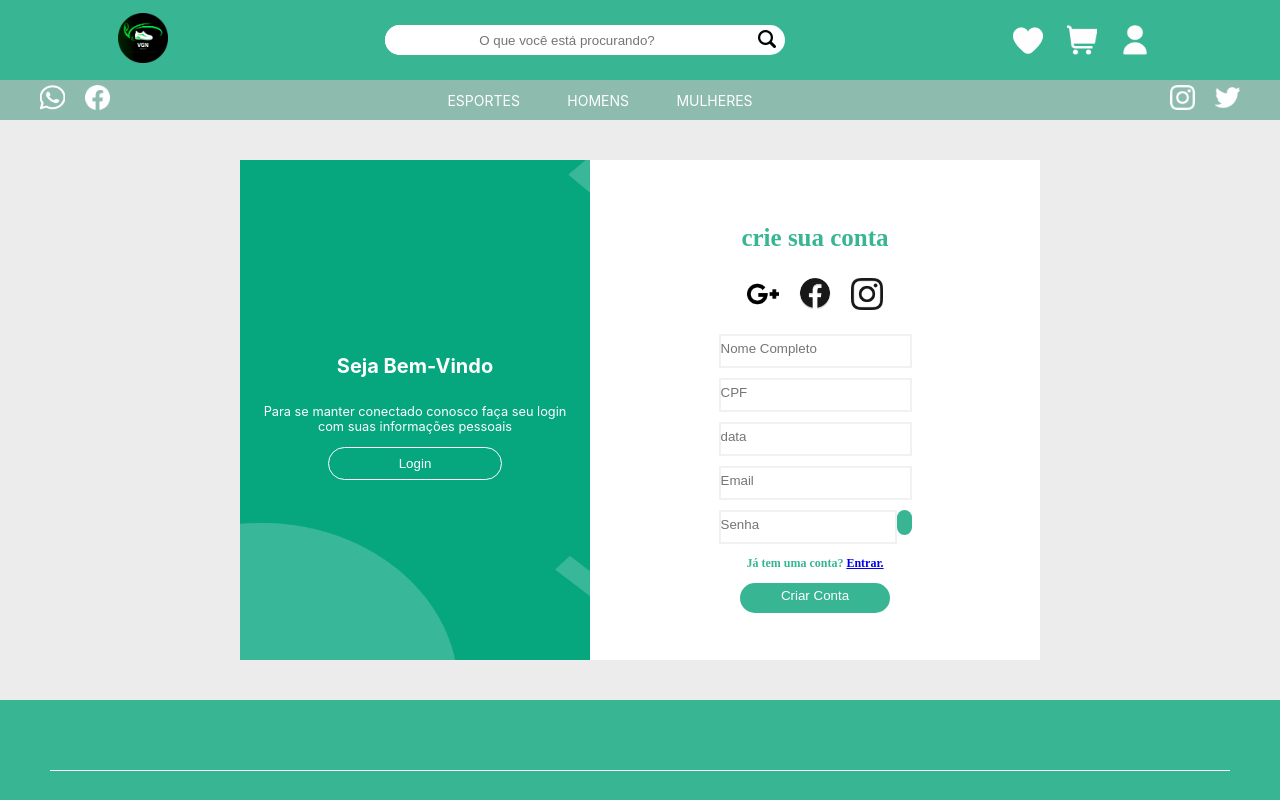
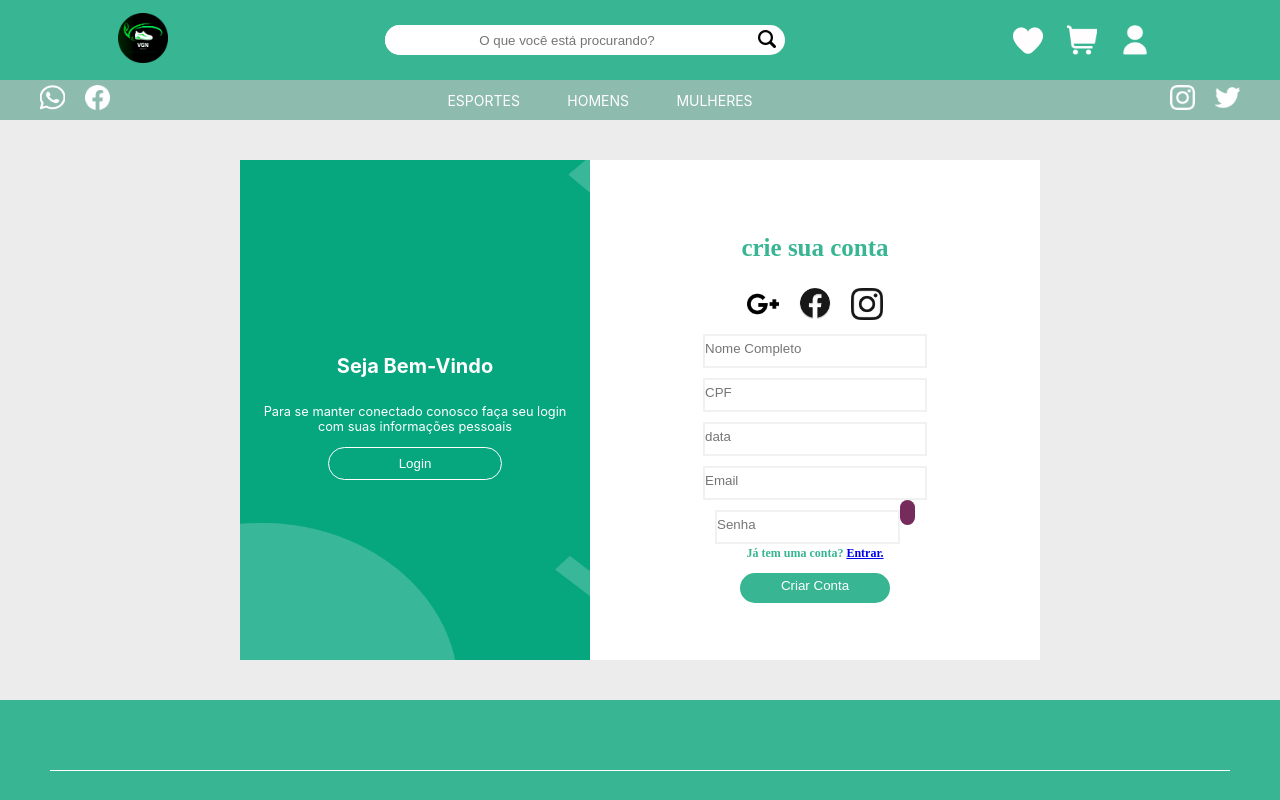
Before and after one commit to SRANDRADE18/TCC, a React (Create React App) app: page /Criar_Conta in a window 1280 px wide. Shown: the top 800 px of the page. Built offline with nearby package versions, Linux system fonts and the light colour scheme.

Commit message:
criar conta fru fru

```diff
--- a/src/user/Criar_conta/criar_conta.js
+++ b/src/user/Criar_conta/criar_conta.js
@@ -86,34 +86,37 @@ export default function Criar_conta() {
 
                     <div className='infos-cliente'>
 
-                        <input className='Input-criar_conta' type="search" placeholder='Nome Completo'value={nome} onChange={e => (setNome(e.target.value))} />
+                        <input className='Input-criar_conta' type="text" placeholder='Nome Completo'value={nome} onChange={e => (setNome(e.target.value))} />
 
-                        <input className='Input-criar_conta' type="search" placeholder='CPF' value={cpf} onChange={e => (setCpf(e.target.value))} />
+                        <input className='Input-criar_conta' type="number" placeholder='CPF' value={cpf} onChange={e => (setCpf(e.target.value))} />
 
-                        <input className='Input-criar_conta-data' type="search" placeholder='data' value={data} onChange={e => (setData(e.target.value))} />
+                        <input className='Input-criar_conta-data' type="text" placeholder='data' value={data} onChange={e => (setData(e.target.value))} />
 
-                        <input className='Input-criar_conta' type="search" placeholder='Email' value={email} onChange={e => (setEmail(e.target.value))} />
+                        <input className='Input-criar_conta' type="email" placeholder='Email' value={email} onChange={e => (setEmail(e.target.value))} />
 
-                        <div className='Button-Senha'>
-
-                            <input
-
-                                className='Input-criar_conta'
+                        <div className='div-senha'>
+                        <input className='Inpult-senha'
                                 placeholder='Senha'
                                 type={mostrarSenha ? 'text' : 'password'}
                                 id="senha"
                                 name="senha"
                                 value={senha}
-                                onChange={Olharsenha}
-                            />
+                                onChange={Olharsenha}  />
 
-                            <button src={Olho} onClick={handleMostrarSenhaToggle} />
+
+                               <button className='revelador' src={Olho} onClick={handleMostrarSenhaToggle} />
+
 
                         </div>
+                    </div>
 
 
 
-                    </div>
+
+
+
+
+
 
                     <p> Já tem uma conta? <Link to='/Tela_Login'> Entrar. </Link></p>
 
--- a/src/user/Criar_conta/criar_conta.scss
+++ b/src/user/Criar_conta/criar_conta.scss
@@ -45,20 +45,22 @@
         line-height: normal;
     }
 
+
     .infos-cliente {
         display: flex;
         flex-direction: column;
         justify-content: center;
+        align-items: center;
+        height:100% ;
+        width:100% ;
+        max-width:400px ;
+        max-height:200px ;
 
-        .Button-Senha {
-            display: flex;
-            flex-direction: row;
-            align-items: center;
 
-            button {
+            button  {
                 text-align: center;
                 border-radius: 20px;
-                background: #38B593;
+                background: #752b5c;
                 color: #FFF;
                 max-width: 15px;
                 max-height: 25px;
@@ -69,11 +71,11 @@
 
             }
 
-        }
+
 
         Input {
             padding: 5px 0px 10px 0px;
-            max-width: 260px;
+            max-width: 220px;
             width: 100%;
             margin-top: 10px;
             text-align: start;
@@ -82,19 +84,20 @@
             cursor: pointer;
         }
 
-        Input {
-            padding: 5px 0px 10px 0px;
-            max-width: 255px;
-            width: 100%;
-            margin-top: 10px;
-            text-align: start;
-            border: 2px solid #f1f1f1;
-            outline: none;
-            cursor: pointer;
-        }
 
         Input {
             color: #aaaaaa;
+
+        }
+
+        .div-senha{
+            display: flex;
+            flex-direction: row;
+            height:400px ;
+            width:200px ;
+            max-width:100% ;
+            max-height:100% ;
+
 
         }
     }
@@ -168,6 +171,7 @@
     }
 
 
+
     .cadastro-button {
         border-radius: 20px;
         background: #38B593;
--- a/src/user/Login/login.scss
+++ b/src/user/Login/login.scss
@@ -112,7 +112,6 @@
         background-size: 500px 600px;
         height: 500px;
         width: 350px;
-        border-radius: 10px;
     }
 
     .bem-vindo-login {
--- a/src/user/landingpage/App.scss
+++ b/src/user/landingpage/App.scss
@@ -45,19 +45,10 @@
     max-width:  280px;
     height: 100%;
     width: 100%;
+    margin-top: 15px;
   }
 
-  .Tenis-Parado:hover {
-    transition: transform 0.3s ease;
-    padding: auto;
-    cursor: pointer;
-    transform: scale(1.1);
-    opacity: 1;
-    border-radius: 20px;
-    transform: rotate(5deg);
-    transform: rotate(-5deg);
-    transition: transform 0.7s ease;
-  }
+
 
   .Quadrados {
     display: flex;
```
